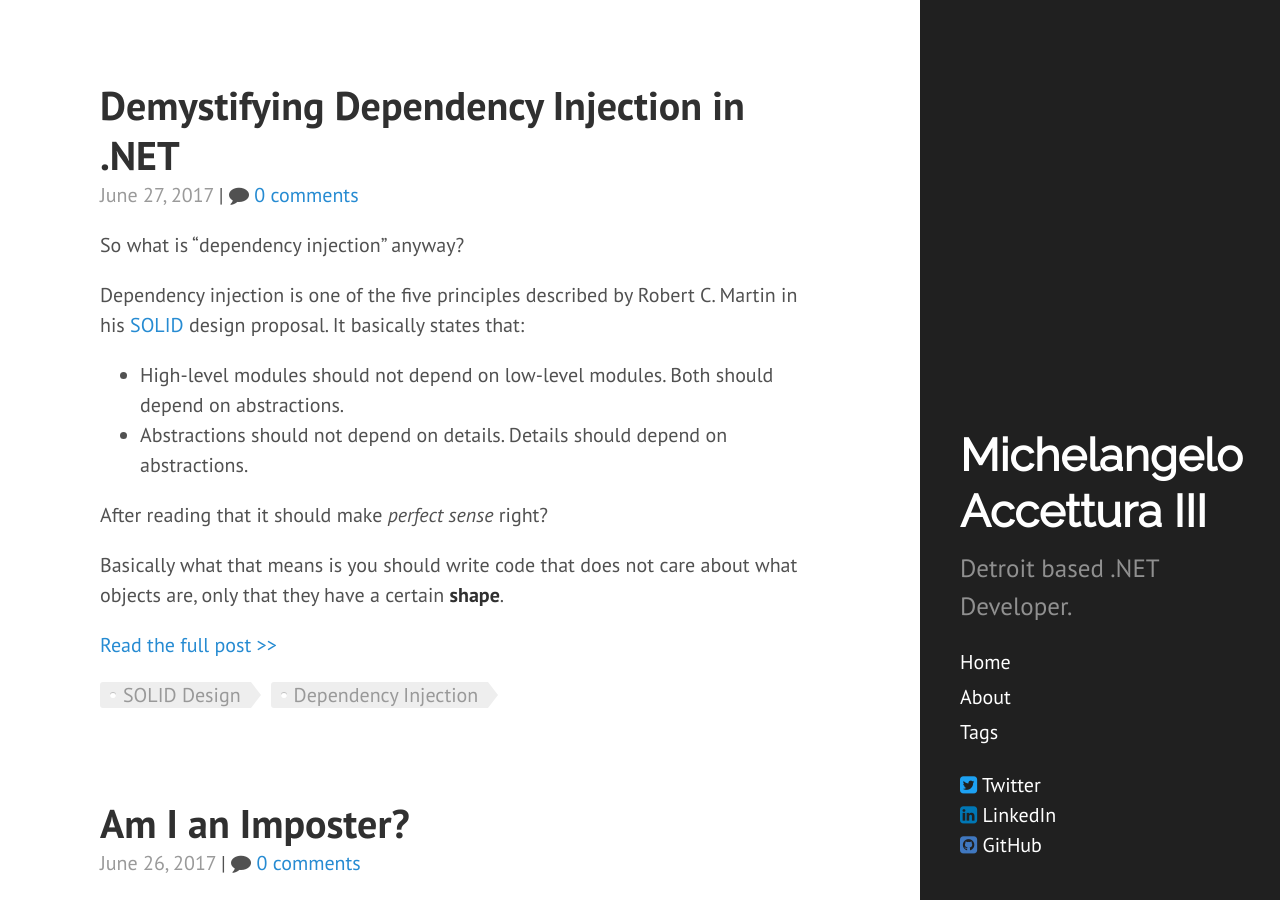
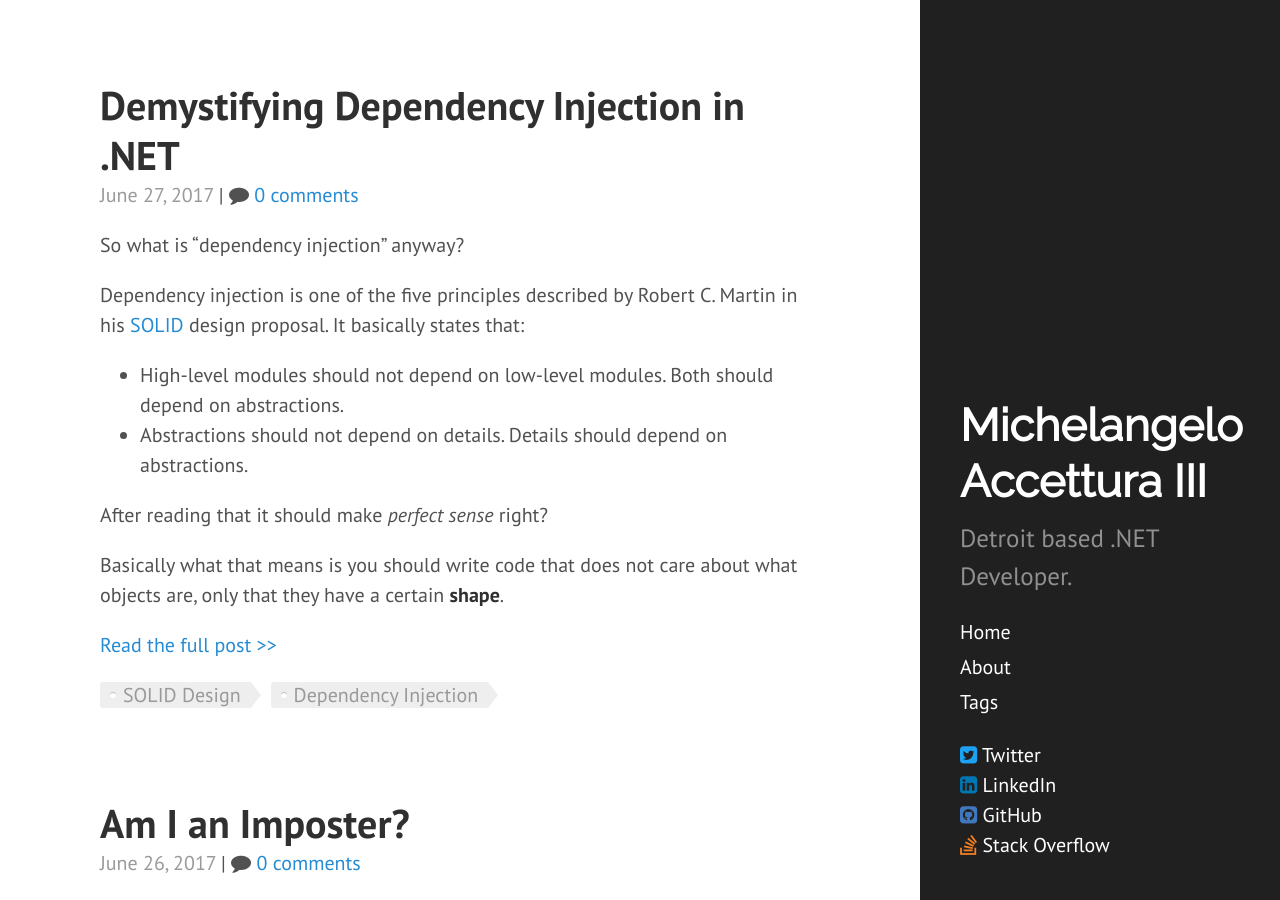
Before and after one commit to maccettura/maccettura.github.io, a Jekyll site: the page built from index.html, in a window 1280 px wide and 900 px high. Built offline with Jekyll 4.4.1, drawn with Linux system fonts in a browser that asks for light colours; the list of posts is cut into pages by our own code; comment, search, counter and statistics services are not loaded.

Commit message:
Update sidebar.html
Adding stack overflow link

```diff
--- a/_includes/sidebar.html
+++ b/_includes/sidebar.html
@@ -44,6 +44,14 @@
         </a>
       </li>
       {% endif %}
+
+      {% if site.stackoverflow_link %}
+      <li>
+        <a href="{{ site.stackoverflow_link }}" target="_blank">
+          <i class="fa fa-stack-overflow" style="color:#f48024;"></i> <span>Stack Overflow</span>
+        </a>
+      </li>
+      {% endif %}
     </ul>
   </div>
 </div>
```
